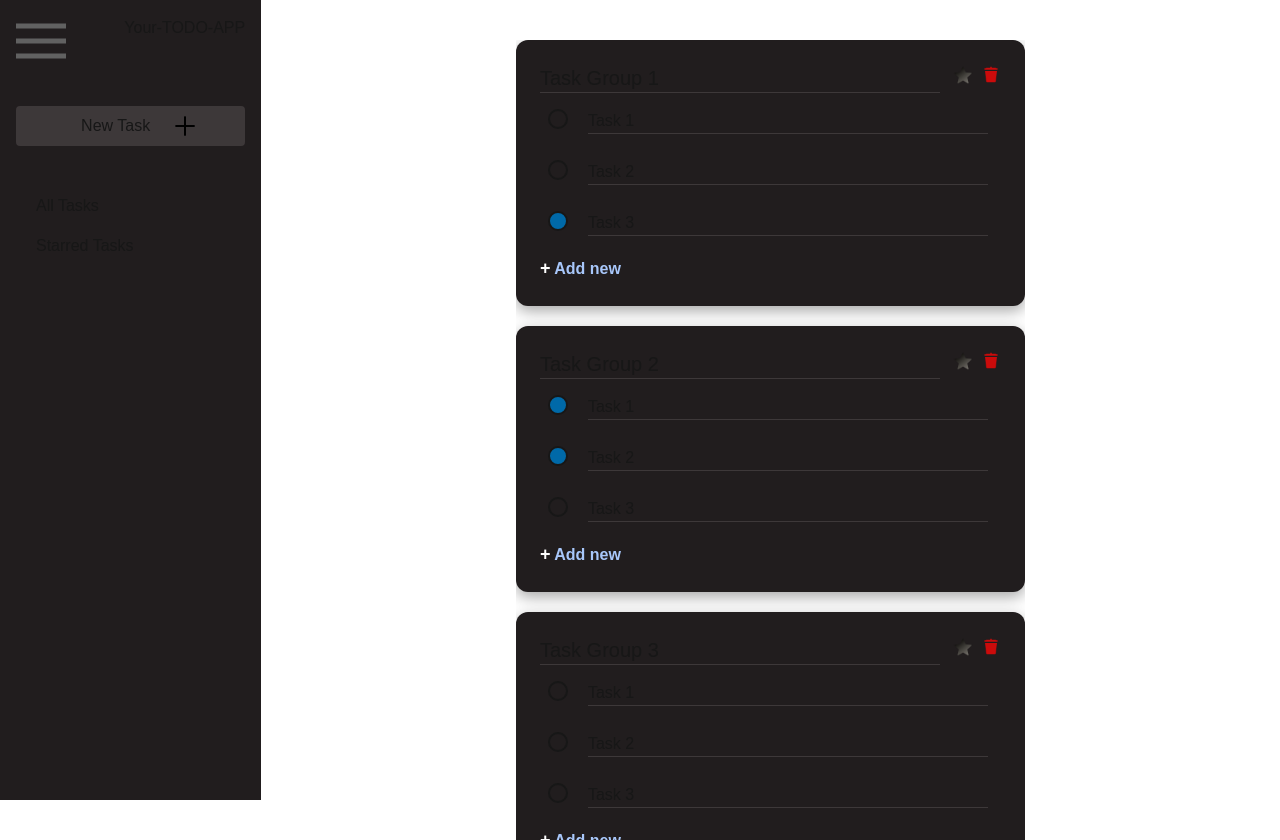
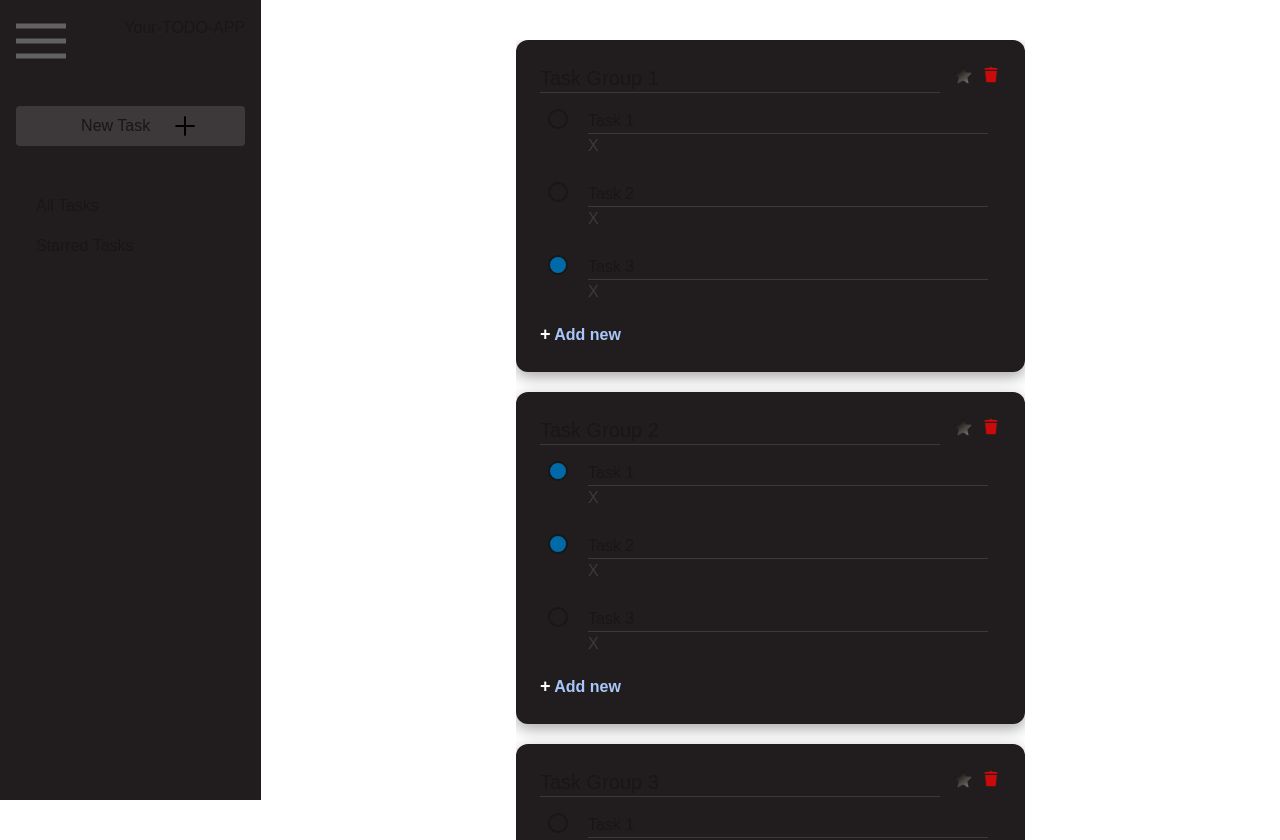
Before and after one commit to sahil-mi/todo-app, a Next.js app: page / in a window 1280 px wide. Built offline with nearby package versions, Linux system fonts and the light colour scheme.

Commit message:
remove task item button added

```diff
--- a/app/components/TaskCard.tsx
+++ b/app/components/TaskCard.tsx
@@ -116,6 +116,22 @@ const TaskCard = () => {
     }
   };
 
+  const handleRemoveTaskItem = (
+    taskGroupIndex: number,
+    taskItemIndex: number
+  ) => {
+    const newTasks = [...tasks];
+    const value = newTasks[taskGroupIndex].items[taskItemIndex].description;
+    if (value) {
+      if (confirm("Are you sure you want to delete this task?")) {
+        newTasks[taskGroupIndex].items.splice(taskItemIndex, 1);
+      }
+    } else {
+      newTasks[taskGroupIndex].items.splice(taskItemIndex, 1);
+    }
+    setTasks(newTasks);
+  };
+
   console.log(tasks, "~~~tasks");
 
   return (
@@ -159,6 +175,7 @@ const TaskCard = () => {
                           handleToggle={handleTaskCompletionToggle}
                           taskGroupIndex={taskGroupIndex}
                           taskItemIndex={taskItemIndex}
+                          handleRemove={handleRemoveTaskItem}
                         />
                       </div>
                     </li>
--- a/app/components/TaskItem.tsx
+++ b/app/components/TaskItem.tsx
@@ -11,6 +11,7 @@ interface TaskItemProps {
   handleToggle: (taskGroupIndex: number, taskItemIndex: number) => void;
   taskGroupIndex: number;
   taskItemIndex: number;
+  handleRemove: (taskGroupIndex: number, taskItemIndex: number) => void;
 }
 
 const TaskItem: React.FC<TaskItemProps> = (props) => {
@@ -21,6 +22,7 @@ const TaskItem: React.FC<TaskItemProps> = (props) => {
     handleToggle,
     taskGroupIndex,
     taskItemIndex,
+    handleRemove,
   } = props;
   return (
     <div className="flex">
@@ -39,6 +41,12 @@ const TaskItem: React.FC<TaskItemProps> = (props) => {
           value={description}
           onChange={(e) => handleChange(e, taskGroupIndex, taskItemIndex)}
         />
+        <span
+          onClick={() => handleRemove(taskGroupIndex, taskItemIndex)}
+          className="text-[#3d3839] cursor-pointer hover:text-white"
+        >
+          X
+        </span>
       </div>
     </div>
   );
```
